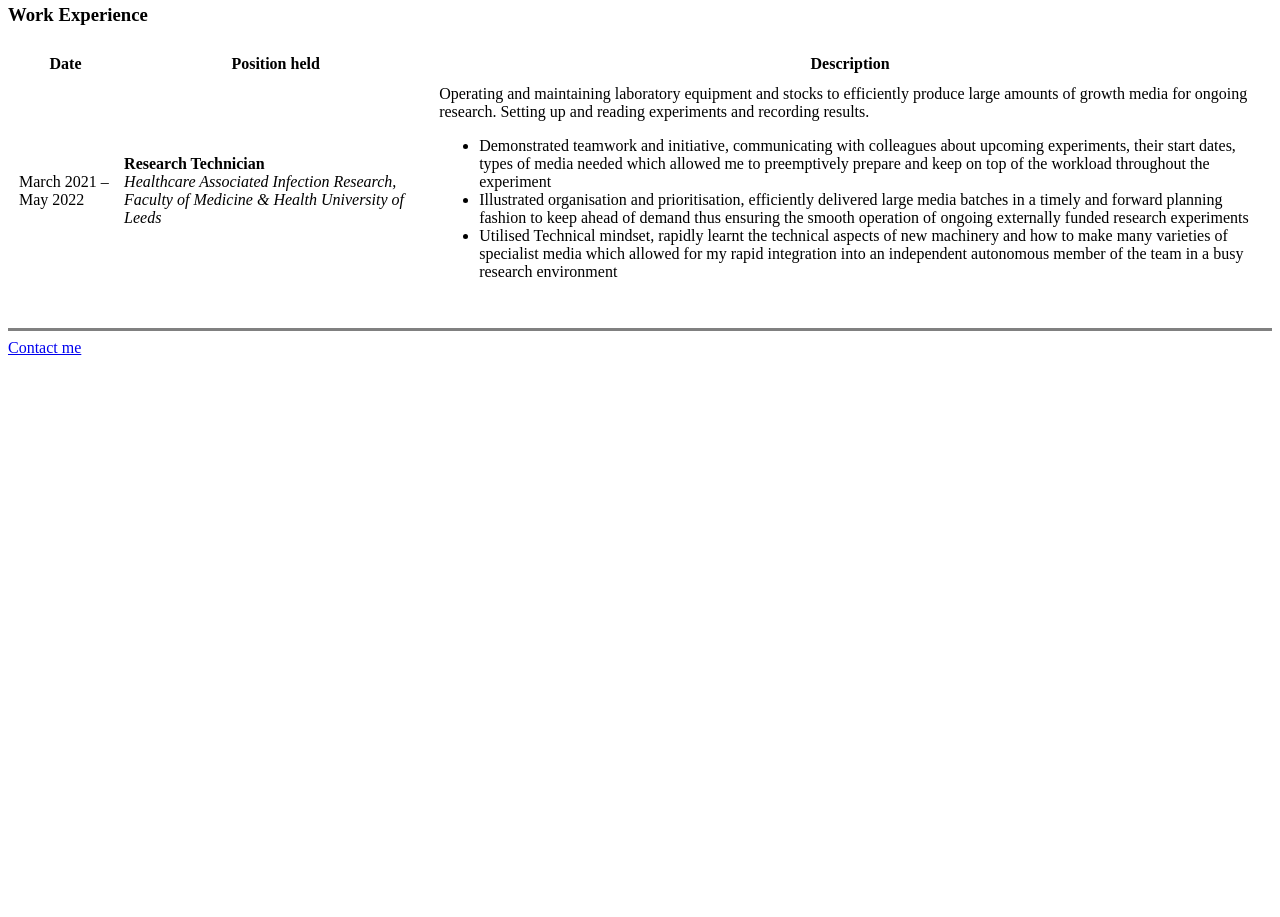
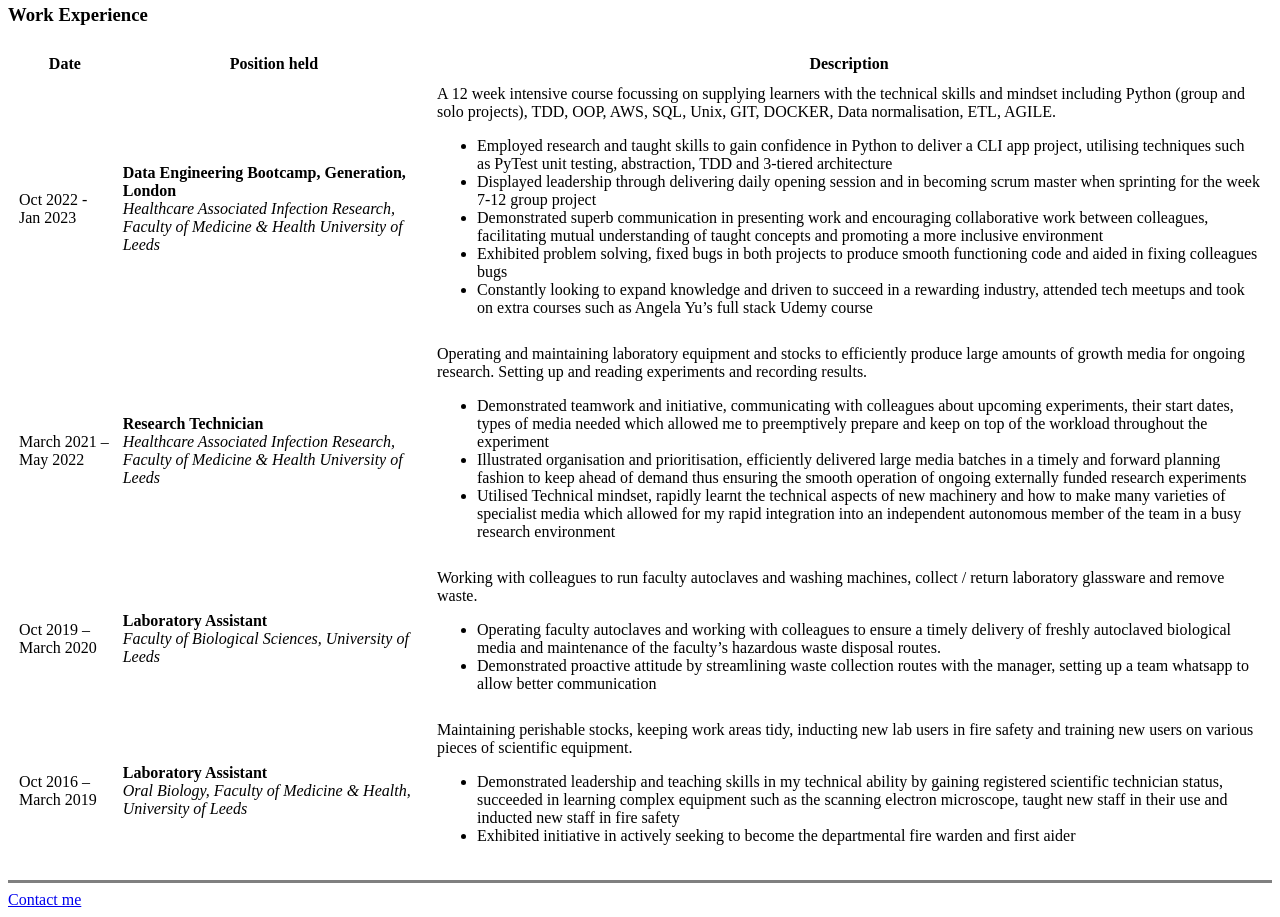
Before and after one commit to matty3191/web-dev-project, a plain HTML site: page index.html in a window 1280 px wide. Shown: the part 640-1557 px from the top of the page. Before the commit the page ends 1005 px from the top, so only its background shows below. Drawn offline with Linux system fonts and the light colour scheme.

Commit message:
add more table data

```diff
--- a/index.html
+++ b/index.html
@@ -64,6 +64,31 @@
         </thead>
         <tbody>
             <tr>
+                <td>Oct 2022 - Jan 2023</td>
+                <td><strong>Data Engineering Bootcamp, Generation, London</strong><br>
+                    <em>Healthcare Associated Infection Research, Faculty of Medicine & Health University of Leeds</em>
+                </td>
+                <td>A 12 week intensive course focussing on supplying learners with the technical skills and mindset
+                    including Python (group and solo projects), TDD, OOP, AWS, SQL, Unix, GIT, DOCKER, Data
+                    normalisation, ETL, AGILE.
+                    <ul>
+                        <li>Employed research and taught skills to gain confidence in Python to deliver a CLI app
+                            project, utilising techniques such as PyTest unit testing, abstraction, TDD and 3-tiered
+                            architecture</li>
+                        <li>Displayed leadership through delivering daily opening session and in becoming scrum master
+                            when sprinting for the week 7-12 group project</li>
+                        <li>Demonstrated superb communication in presenting work and encouraging collaborative work
+                            between colleagues, facilitating mutual understanding of taught concepts and promoting a
+                            more inclusive environment</li>
+                        <li>Exhibited problem solving, fixed bugs in both projects to produce smooth functioning code
+                            and aided in fixing colleagues bugs</li>
+                        <li>Constantly looking to expand knowledge and driven to succeed in a rewarding industry,
+                            attended tech meetups and took on extra courses such as Angela Yu’s full stack Udemy course
+                        </li>
+                    </ul>
+                </td>
+            </tr>
+            <tr>
                 <td>March 2021 – May 2022</td>
                 <td><strong>Research Technician</strong><br>
                     <em>Healthcare Associated Infection Research, Faculty of Medicine & Health University of Leeds</em>
@@ -84,7 +109,37 @@
                 </td>
             </tr>
             <tr>
-                <td></td>
+                <td>Oct 2019 – March 2020</td>
+                <td><strong>Laboratory Assistant</strong><br>
+                    <em>Faculty of Biological Sciences, University of Leeds</em>
+                </td>
+                <td>Working with colleagues to run faculty autoclaves and washing machines, collect / return laboratory
+                    glassware and remove waste.
+                    <ul>
+                        <li>Operating faculty autoclaves and working with colleagues to ensure a timely delivery of
+                            freshly autoclaved biological media and maintenance of the faculty’s hazardous waste
+                            disposal routes.</li>
+                        <li>Demonstrated proactive attitude by streamlining waste collection routes with the manager,
+                            setting up a team whatsapp to allow better communication</li>
+                    </ul>
+                </td>
+            </tr>
+            <tr>
+                <td>Oct 2016 – March 2019</td>
+                <td><strong>Laboratory Assistant</strong><br>
+                    <em>Oral Biology, Faculty of Medicine & Health, University of Leeds</em>
+                </td>
+                <td>Maintaining perishable stocks, keeping work areas tidy, inducting new lab users in fire safety and
+                    training new users on various pieces of scientific equipment.
+                    <ul>
+                        <li>Demonstrated leadership and teaching skills in my technical ability by gaining registered
+                            scientific technician status, succeeded in learning complex equipment such as the scanning
+                            electron microscope, taught new staff in their use and inducted new staff in fire safety
+                        </li>
+                        <li>Exhibited initiative in actively seeking to become the departmental fire warden and first
+                            aider</li>
+                    </ul>
+                </td>
             </tr>
         </tbody>
         <tfoot>
```
